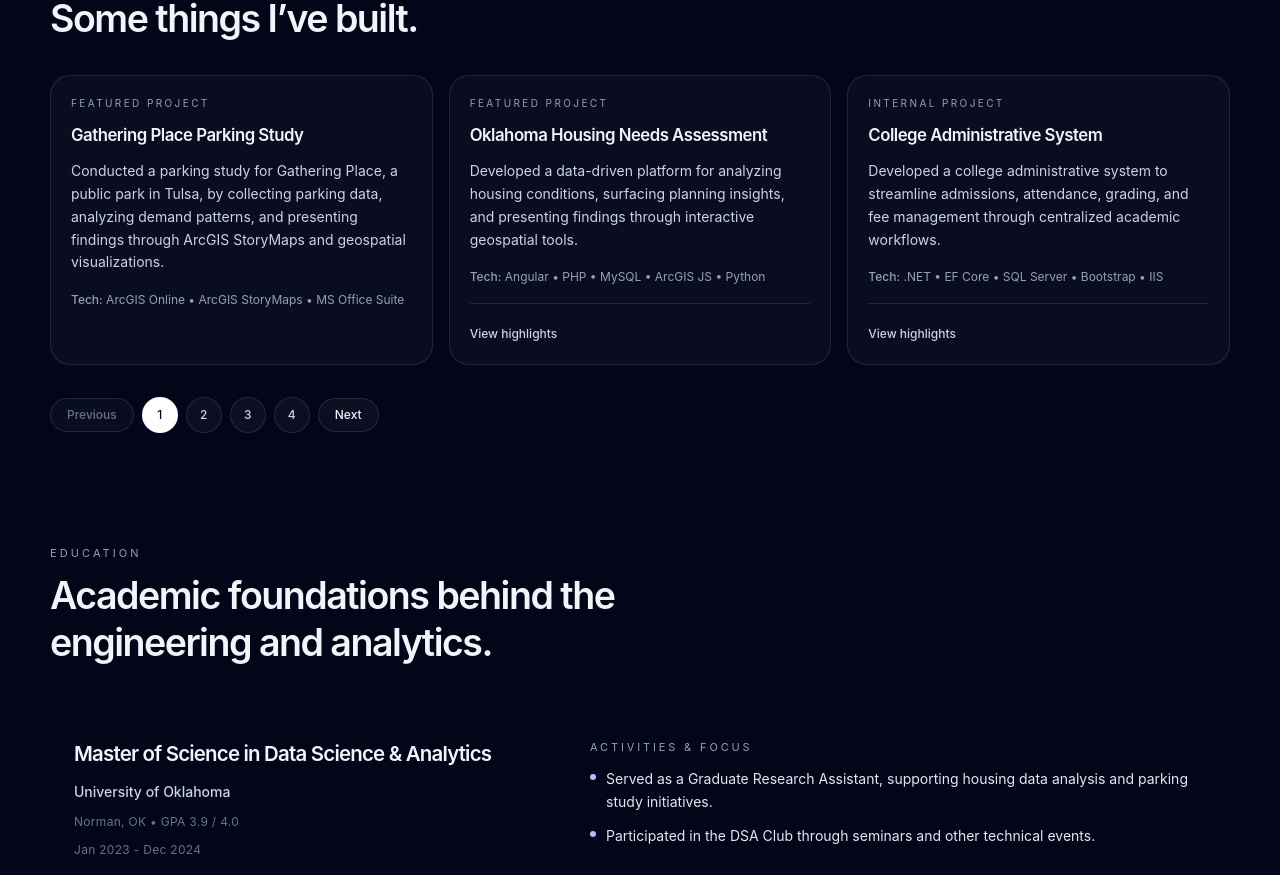
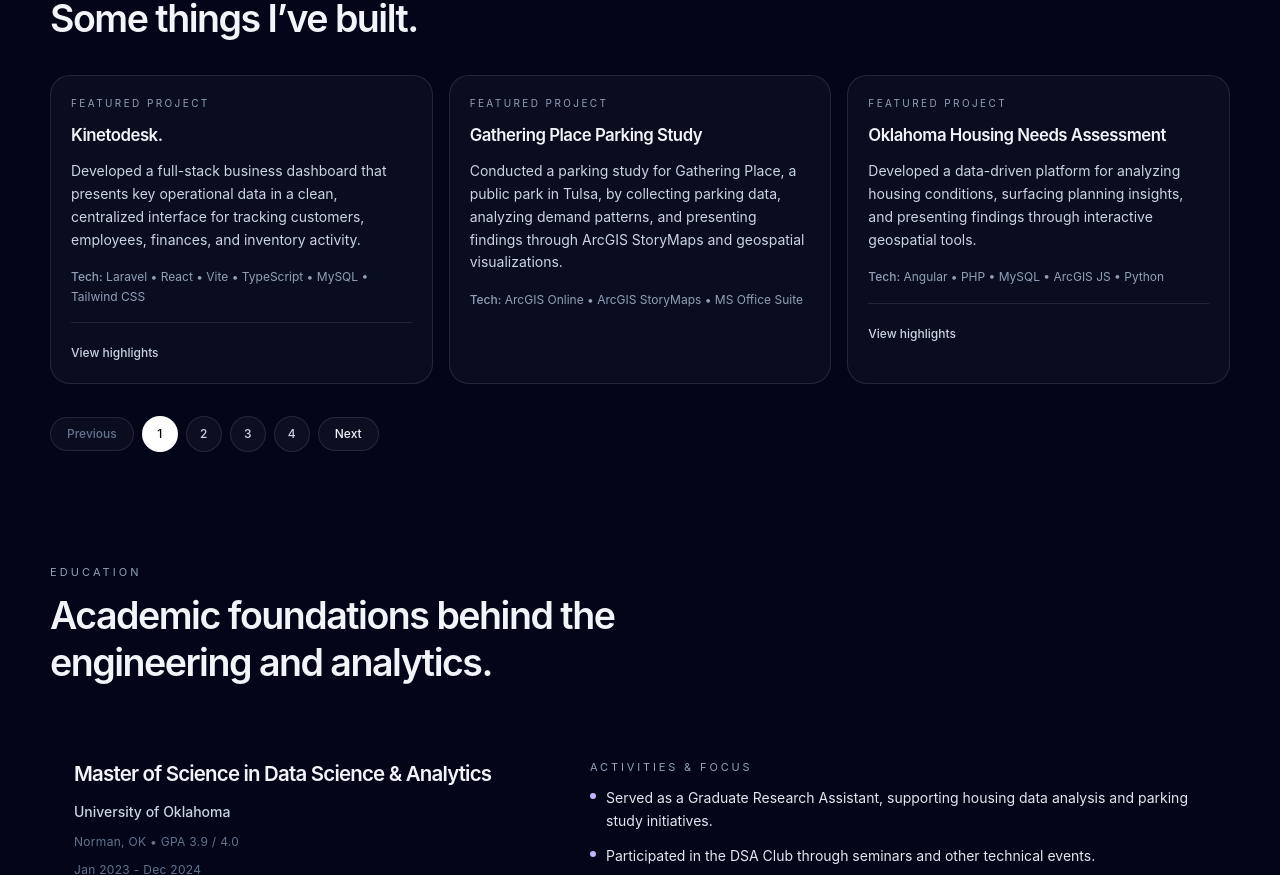
Before and after one commit to inamullahmd/react-portfolio-v2, a React (Vite) app: page / in a window 1280 px wide. Shown: the part 2818-3693 px from the top of the page. Built offline with nearby package versions, Linux system fonts and the light colour scheme.

Commit message:
Added recent project

```diff
--- a/src/pages/Home.tsx
+++ b/src/pages/Home.tsx
@@ -125,6 +125,18 @@ const skillGroups = [
 ];
 
 const projects: ProjectItem[] = [
+  {
+    title: "Kinetodesk.",
+    type: "Featured",
+    description:
+      "Developed a full-stack business dashboard that presents key operational data in a clean, centralized interface for tracking customers, employees, finances, and inventory activity.",
+    tech: "Laravel • React • Vite • TypeScript • MySQL • Tailwind CSS",
+    highlights: [
+      "Built a centralized dashboard to display business metrics and operational summaries in one place.",
+      "Integrated a Laravel REST API with a React frontend to fetch and present real-time application data.",
+      "Implemented date-based filtering and structured dashboard views to make financial and operational insights easier to review."
+    ]
+  },
   {
     title: "Gathering Place Parking Study",
     type: "Featured",
```
